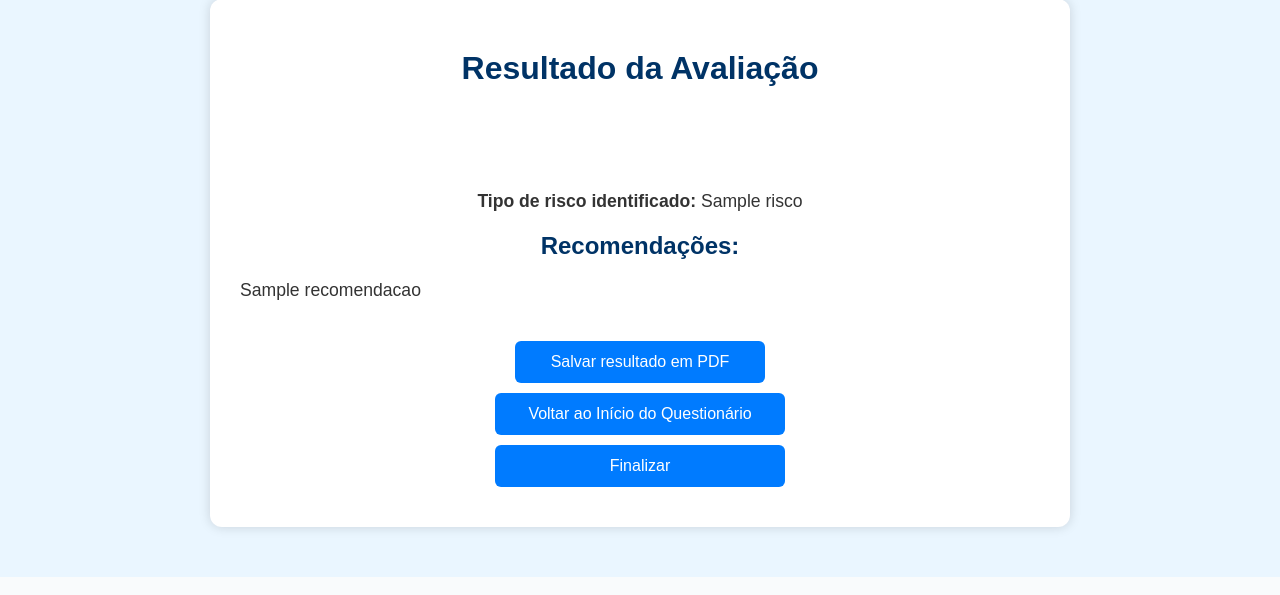
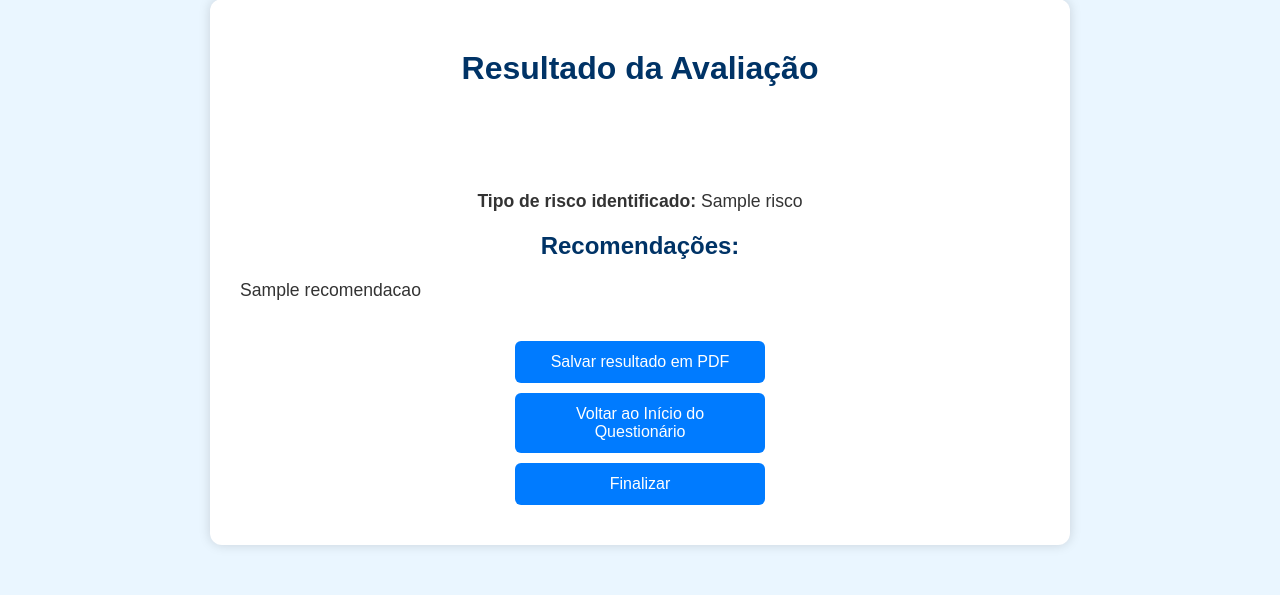
Before and after one commit to Pedro100682/sistema_especialista, a Flask app: template templates/resultado.html in a window 1280 px wide. Shown: the part 319-914 px from the top of the page. Run offline with Flask 3, Linux system fonts and the light colour scheme; the template is opened without the code that fills it: most values are stand-ins (such as "Sample title", 1, 10 or a date in 2020).

Commit message:
Ajusta de verdade botões

```diff
--- a/templates/resultado.html
+++ b/templates/resultado.html
@@ -37,19 +37,9 @@
         .alerta-vermelho { background-color: #F44336; }
         .alerta-roxo { background-color: #800080; }
 
-        p, a {
+        p {
             font-size: 1.1em;
             color: #333;
-        }
-        a {
-            display: inline-block;
-            margin-top: 20px;
-            text-align: center;
-            color: #0077cc;
-            text-decoration: none;
-        }
-        a:hover {
-            text-decoration: underline;
         }
 
         .header {
@@ -81,29 +71,23 @@
             color: #000;
         }
 
-        .acoes {
+        .botao-acao {
+            background-color: #007bff;
+            color: white;
+            padding: 12px 20px;
+            margin: 10px auto;
+            border: none;
+            border-radius: 6px;
             text-align: center;
-            margin-top: 40px;
+            text-decoration: none;
+            display: block;
+            width: 250px;
+            font-size: 16px;
+            cursor: pointer;
         }
-
-        .acoes form,
-        .acoes a {
-            display: inline-block;
-            margin: 10px 15px;
-        }
-
-        button {
-            background-color: #0077cc;
-            color: white;
-            border: none;
-            padding: 10px 20px;
-            border-radius: 8px;
-            cursor: pointer;
-            font-size: 16px;
-        }
-
-        button:hover {
-            background-color: #005fa3;
+        .botao-acao:hover {
+            background-color: #0056b3;
+            text-decoration: none;
         }
     </style>
 </head>
@@ -137,27 +121,6 @@
     <p>{{ recomendacao|safe }}</p>
 
     <!-- Botões de ação -->
-    <style>
-    .botao-acao {
-        background-color: #007bff;
-        color: white;
-        padding: 12px 20px;
-        margin: 10px auto;
-        border: none;
-        border-radius: 6px;
-        text-align: center;
-        text-decoration: none;
-        display: block;
-        width: 250px;
-        font-size: 16px;
-        cursor: pointer;
-    }
-.botao-acao:hover {
-    background-color: #0056b3;
-}
-
-</style>
-
     <div style="text-align: center; margin-top: 40px;">
         <form action="/gerar_pdf" method="post">
             <input type="hidden" name="risco" value="{{ risco }}">
@@ -167,10 +130,15 @@
             <button type="submit" class="botao-acao">Salvar resultado em PDF</button>
         </form>
 
-    <a href="/" class="botao-acao">Voltar ao Início do Questionário</a>
-    <a href="/fim" class="botao-acao">Finalizar</a>
+        <form action="/" method="get">
+            <button type="submit" class="botao-acao">Voltar ao Início do Questionário</button>
+        </form>
+
+        <form action="/fim" method="get">
+            <button type="submit" class="botao-acao">Finalizar</button>
+        </form>
     </div>
-
+</div>
 
 </body>
 </html>
```
Lines whose indentation alone changed are shown as unchanged.
